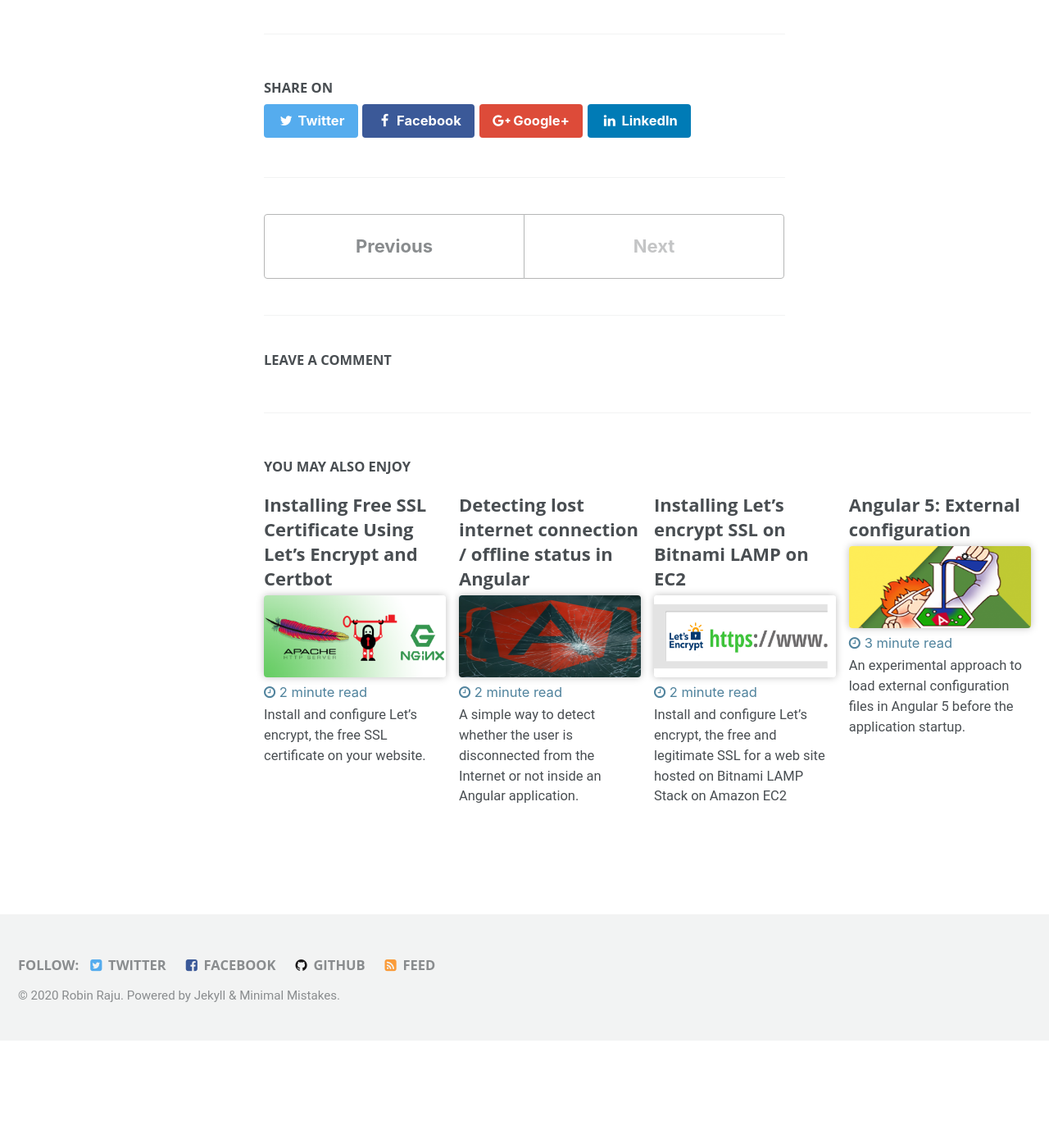
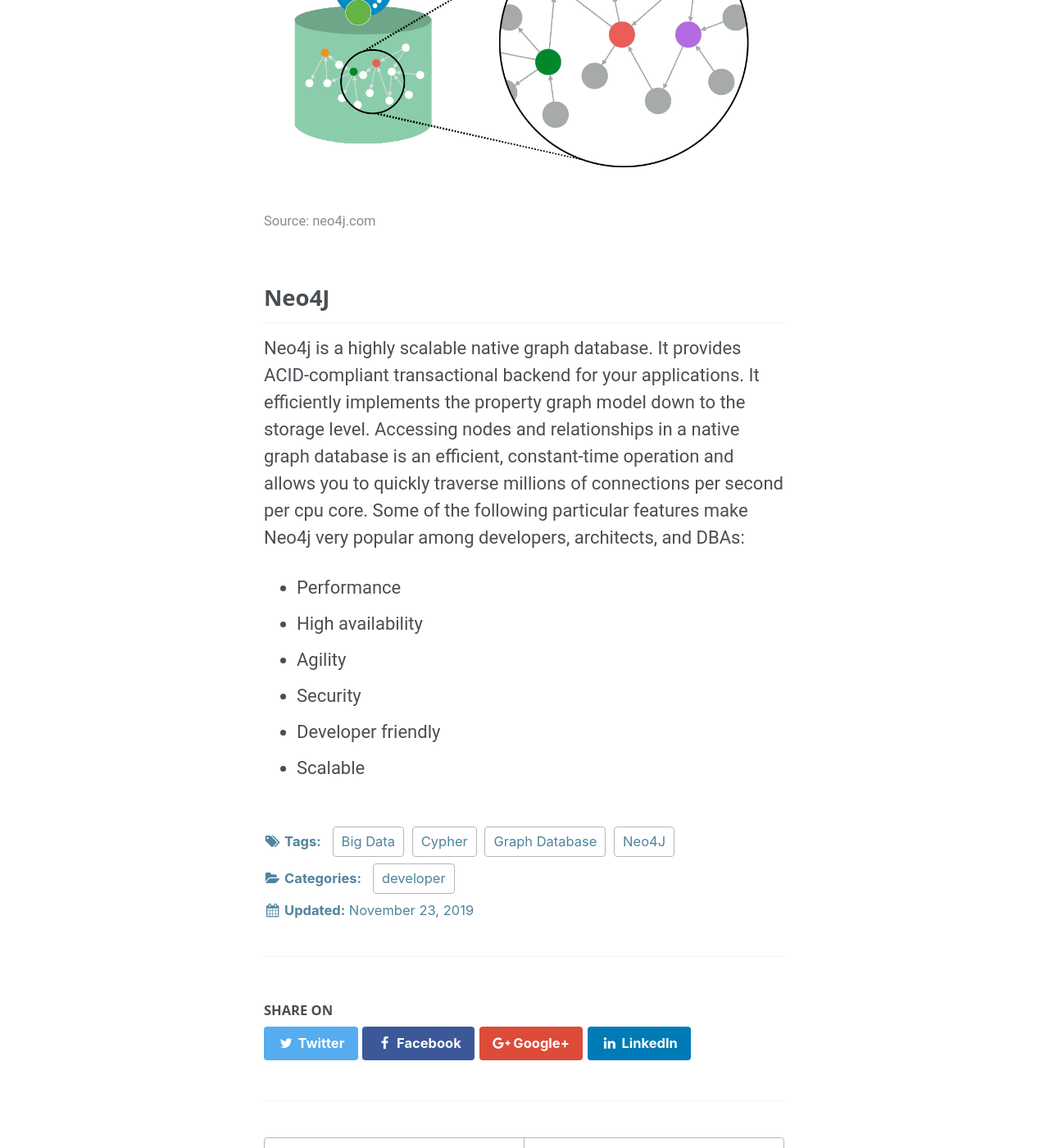
Before and after one commit to robinraju/robinraju.github.io, a Jekyll site: the page built from _posts/developer/2019-11-23-neo4j-introduction-to-graph-db.md, in a window 1280 px wide and 1400 px high, scrolled down 1037 px. Shown: the whole window at 82% size. Built offline with Jekyll 4.4.1, drawn with Linux system fonts in a browser that asks for light colours; comment, search, counter and statistics services are not loaded; before the commit the page ends 2307 px from its top, so only the background shows below that.

Commit message:
Added image inside post

```diff
--- a/_posts/developer/2019-11-23-neo4j-introduction-to-graph-db.md
+++ b/_posts/developer/2019-11-23-neo4j-introduction-to-graph-db.md
@@ -25,3 +25,15 @@ Neo4j helps us to simplify the data model, because the way that the data is repr
 ## What is a Graph?
 A graph in its simplest form is a collection of nodes and relationships. A node can be an entity such as a person, place, object or relevant piece of data.
 And a relationship represents how two nodes are associated.
+{% include figure image_path="assets/images/posts/developer/neo4j/native-diagram.png" alt="Https icon" caption="Source: neo4j.com" %}
+
+## Neo4J
+Neo4j is a highly scalable native graph database. It provides ACID-compliant transactional backend for your applications. It efficiently implements the property graph model down to the storage level.
+Accessing nodes and relationships in a native graph database is an efficient, constant-time operation and allows you to quickly traverse millions of connections per second per cpu core.
+Some of the following particular features make Neo4j very popular among developers, architects, and DBAs:
+- Performance
+- High availability
+- Agility
+- Security
+- Developer friendly
+- Scalable
```
Also changed, not shown: assets/images/posts/developer/neo4j/native-diagram.png (added).
